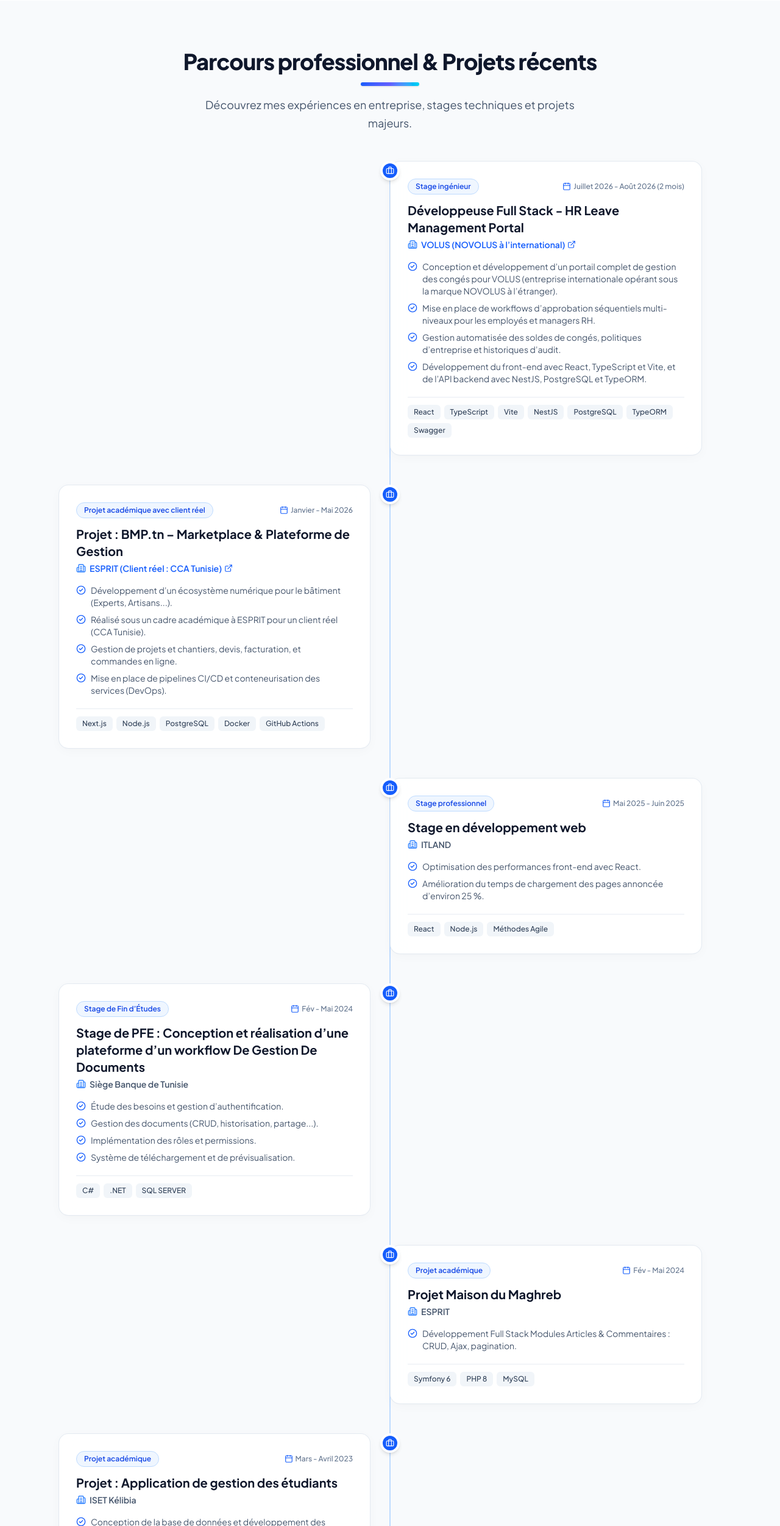
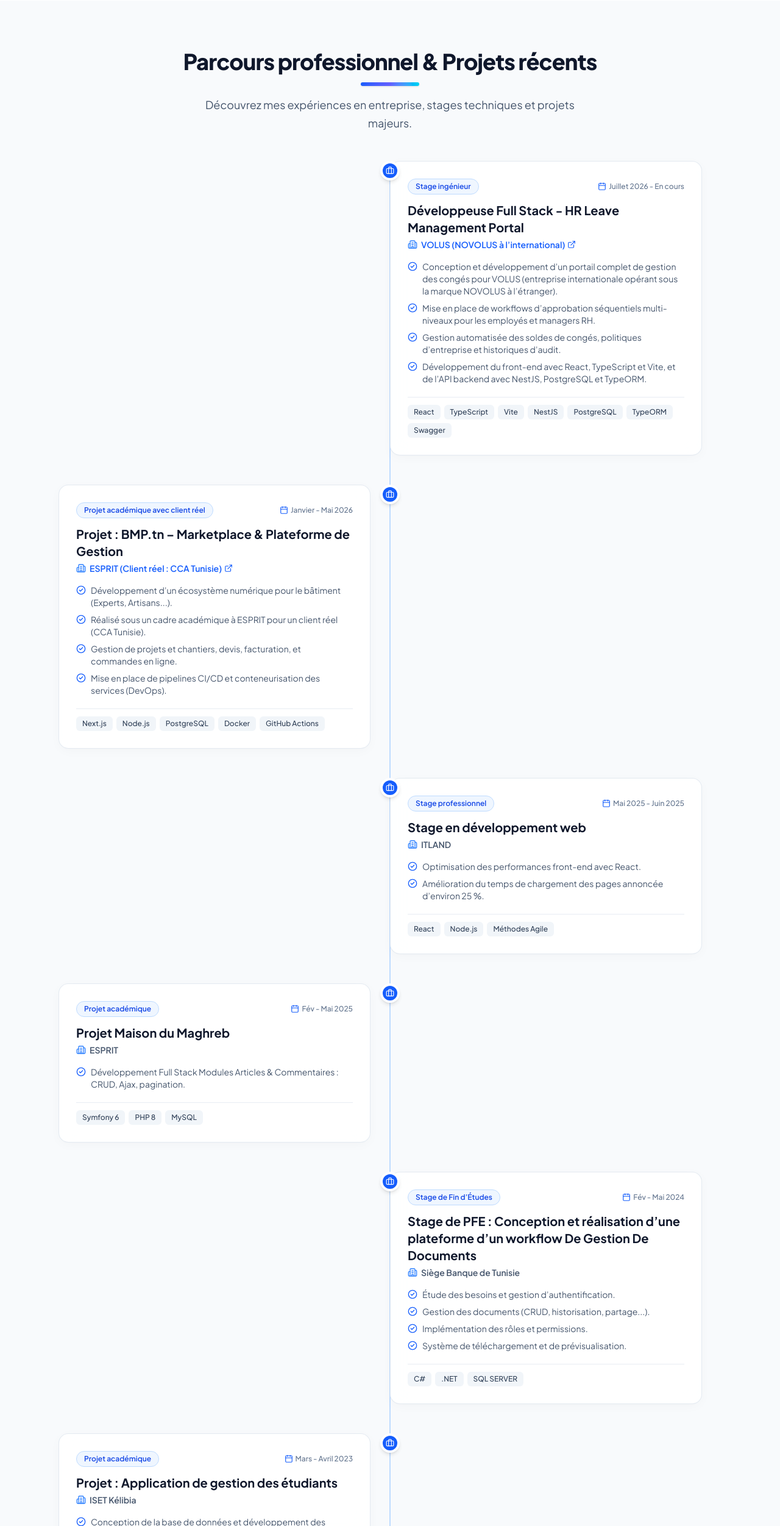
Before and after one commit to marambeji/portfolio-, a React (Vite) app: page / in a window 1280 px wide. Shown: the part 1603-4106 px from the top of the page at 61% size. Built offline with nearby package versions, Linux system fonts and the light colour scheme.

Commit message:
Update experiences order and dates (Maison du Maghreb 2025 before PFE 2024)

```diff
--- a/src/data/portfolio.ts
+++ b/src/data/portfolio.ts
@@ -53,7 +53,7 @@ export const experiences: Experience[] = [
     organization: 'VOLUS (NOVOLUS à l’international)',
     organizationUrl: 'https://volus.tn/',
     type: 'Stage ingénieur',
-    period: 'Juillet 2026 - Août 2026 (2 mois)',
+    period: 'Juillet 2026 - En cours',
     details: [
       'Conception et développement d’un portail complet de gestion des congés pour VOLUS (entreprise internationale opérant sous la marque NOVOLUS à l’étranger).',
       'Mise en place de workflows d’approbation séquentiels multi-niveaux pour les employés et managers RH.',
@@ -90,6 +90,17 @@ export const experiences: Experience[] = [
     technologies: ['React', 'Node.js', 'Méthodes Agile'],
   },
   {
+    id: 'maison-maghreb',
+    title: 'Projet Maison du Maghreb',
+    organization: 'ESPRIT',
+    type: 'Projet académique',
+    period: 'Fév - Mai 2025',
+    details: [
+      'Développement Full Stack Modules Articles & Commentaires : CRUD, Ajax, pagination.',
+    ],
+    technologies: ['Symfony 6', 'PHP 8', 'MySQL'],
+  },
+  {
     id: 'pfe-document-workflow',
     title: 'Stage de PFE : Conception et réalisation d’une plateforme d’un workflow De Gestion De Documents',
     organization: 'Siège Banque de Tunisie',
@@ -102,17 +113,6 @@ export const experiences: Experience[] = [
       'Système de téléchargement et de prévisualisation.',
     ],
     technologies: ['C#', '.NET', 'SQL SERVER'],
-  },
-  {
-    id: 'maison-maghreb',
-    title: 'Projet Maison du Maghreb',
-    organization: 'ESPRIT',
-    type: 'Projet académique',
-    period: 'Fév - Mai 2024',
-    details: [
-      'Développement Full Stack Modules Articles & Commentaires : CRUD, Ajax, pagination.',
-    ],
-    technologies: ['Symfony 6', 'PHP 8', 'MySQL'],
   },
   {
     id: 'student-mgmt',
```
Also changed, not shown: src/assets/maram-beji.jpg (added).
